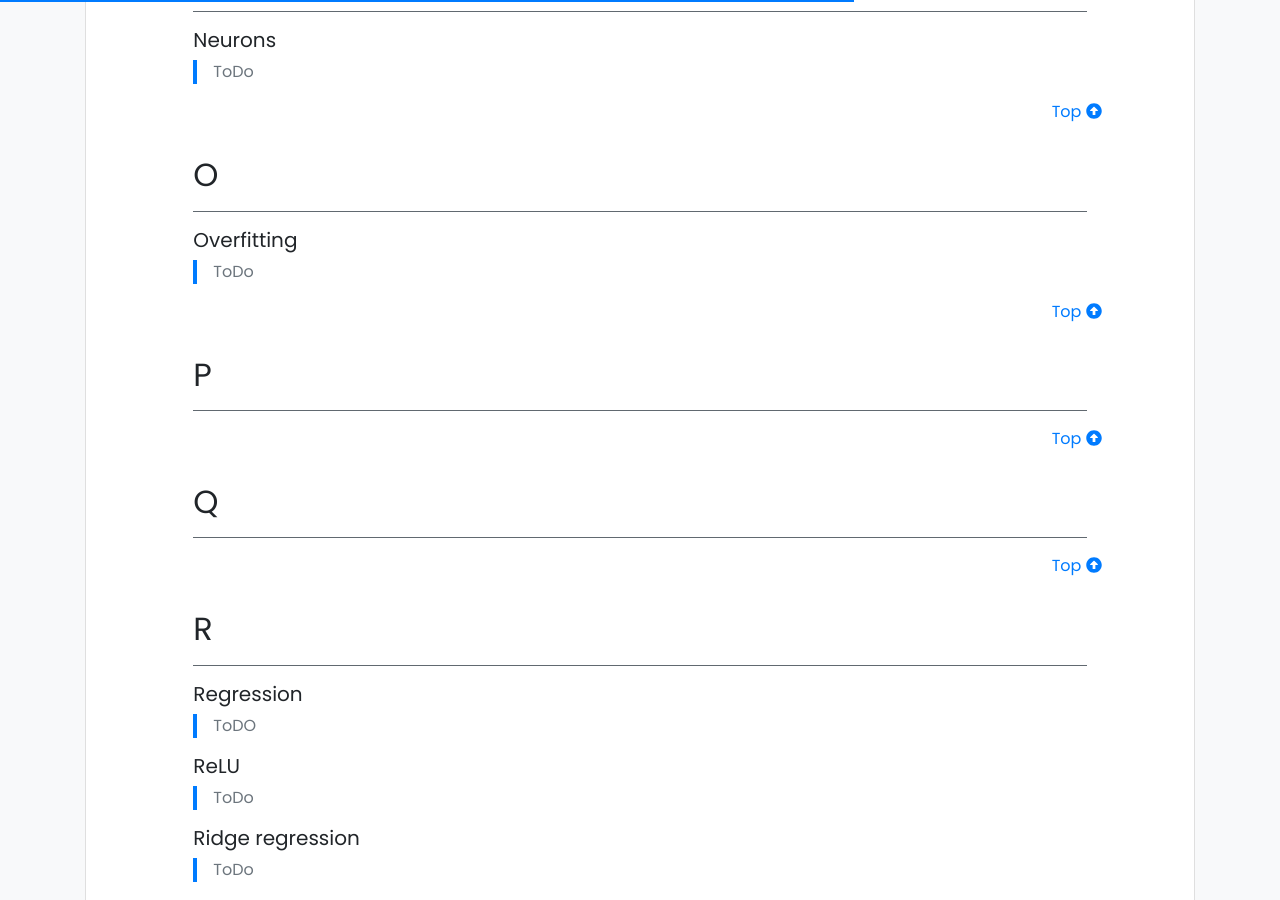
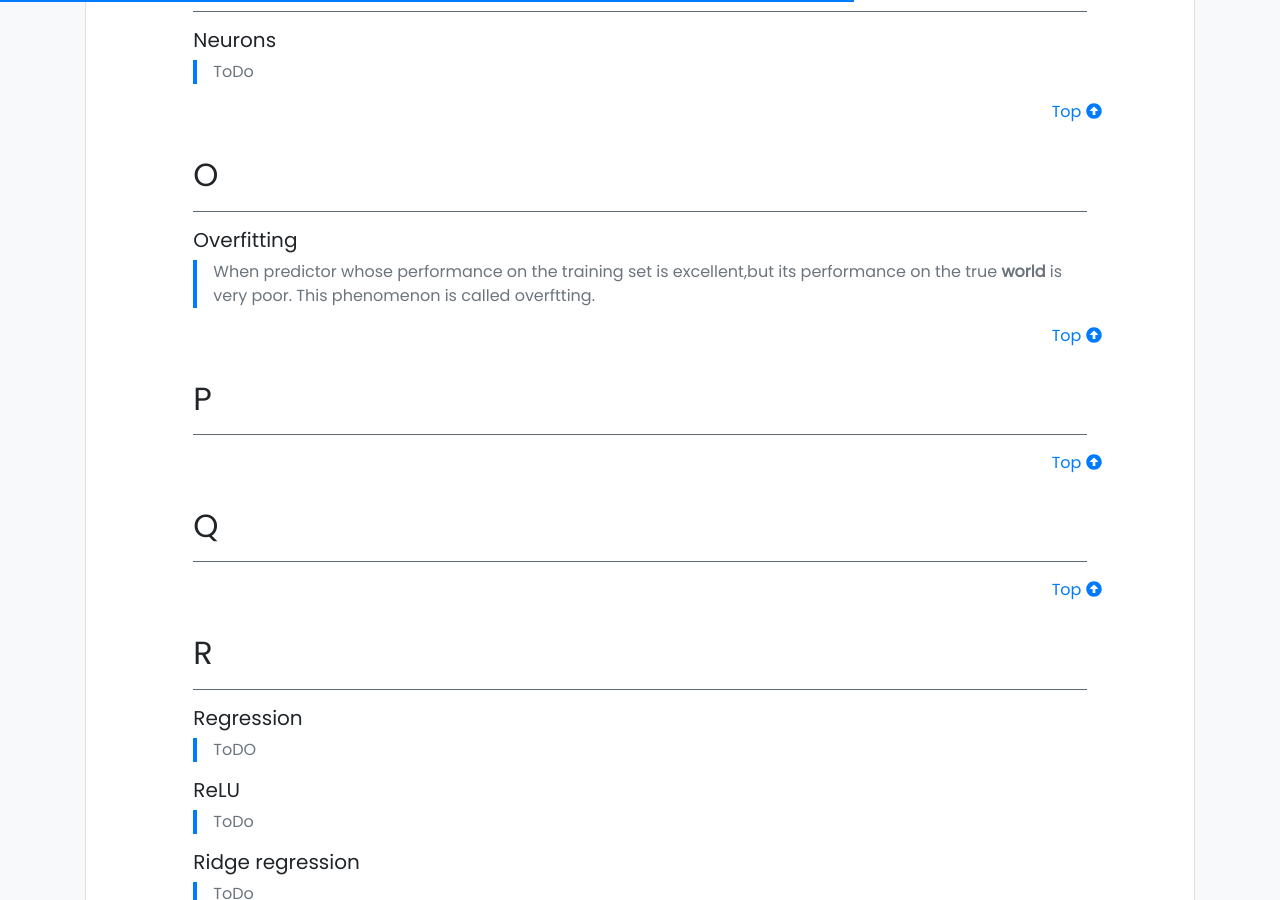
Before and after one commit to rabi-shankar/MLEdgex, a Jekyll site: the page built from pages/glossary.md, in a window 1280 px wide and 900 px high, scrolled down 3170 px. Built offline with Jekyll 4.4.1, drawn with Linux system fonts in a browser that asks for light colours; nearby versions of some CDN libraries; some web fonts are replaced; comment, search, counter and statistics services are not loaded.

Commit message:
Update glossary.md

```diff
--- a/pages/glossary.md
+++ b/pages/glossary.md
@@ -153,7 +153,7 @@ ___
 ___
 
 ##### Overfitting
-> ToDo
+> When predictor whose performance on the training set is excellent,but its performance on the true <b>world</b> is very poor. This phenomenon is called overftting.
 
 {% include /movetop.html %}
 ##  P
```
